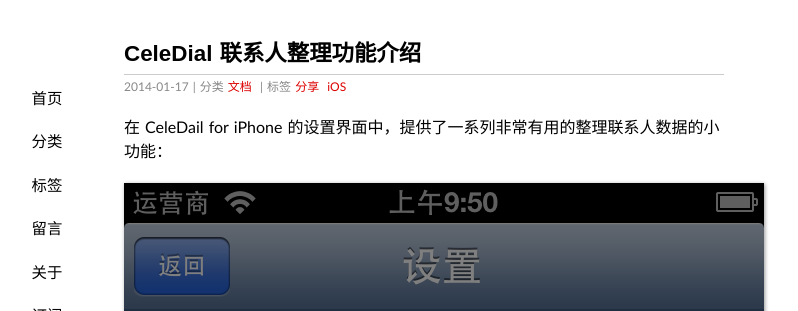
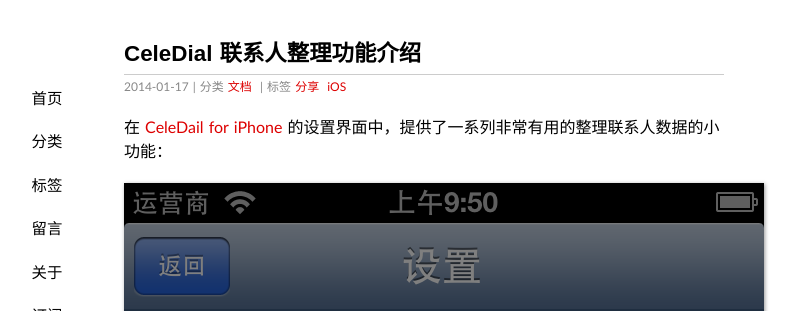
Before and after one commit to Yonsm/Yonsm.github.io, a Jekyll site: the page built from _posts/2014-01-17-contactfusion.md, in a window 1280 px wide and 900 px high. Shown: the top 311 px of the window, without its empty margins (216-1014 px from the left). Built offline with Jekyll 4.4.1, drawn with Linux system fonts in a browser that asks for light colours; some web fonts are replaced; Markdown is read by kramdown in place of the engine named in the settings; comment, search, counter and statistics services are not loaded; part of the change alters nothing that is shown; some of the changed text lies outside the part shown.

```diff
--- a/_posts/2014-01-17-contactfusion.md
+++ b/_posts/2014-01-17-contactfusion.md
@@ -6,7 +6,7 @@ categories: 文档
 tags: 分享 iOS
 ---
 
-在 CeleDail for iPhone 的设置界面中，提供了一系列非常有用的整理联系人数据的小功能：
+在 [CeleDail for iPhone](http://www.celedial.com/appstore) 的设置界面中，提供了一系列非常有用的整理联系人数据的小功能：
 
 ![](/assets/ContactFusion.png)
 
@@ -31,3 +31,5 @@ iOS SDK 不支持读取联系人账户的名称，只能读取类型，更悲催
 注意：风险自负，仅供完美主义者或强迫症专用！！！：）
 
 这些功能在一年前的 CeleDial 2.4 开始已提供了，如果需要可在 AppStore 中 [下载 CeleDial](http://www.celedial.com/appstore)。
+
+想在各大在线联系人账户之前迁移的用户，终于有解决方案了，操起手中的肾机开干吧！
```
